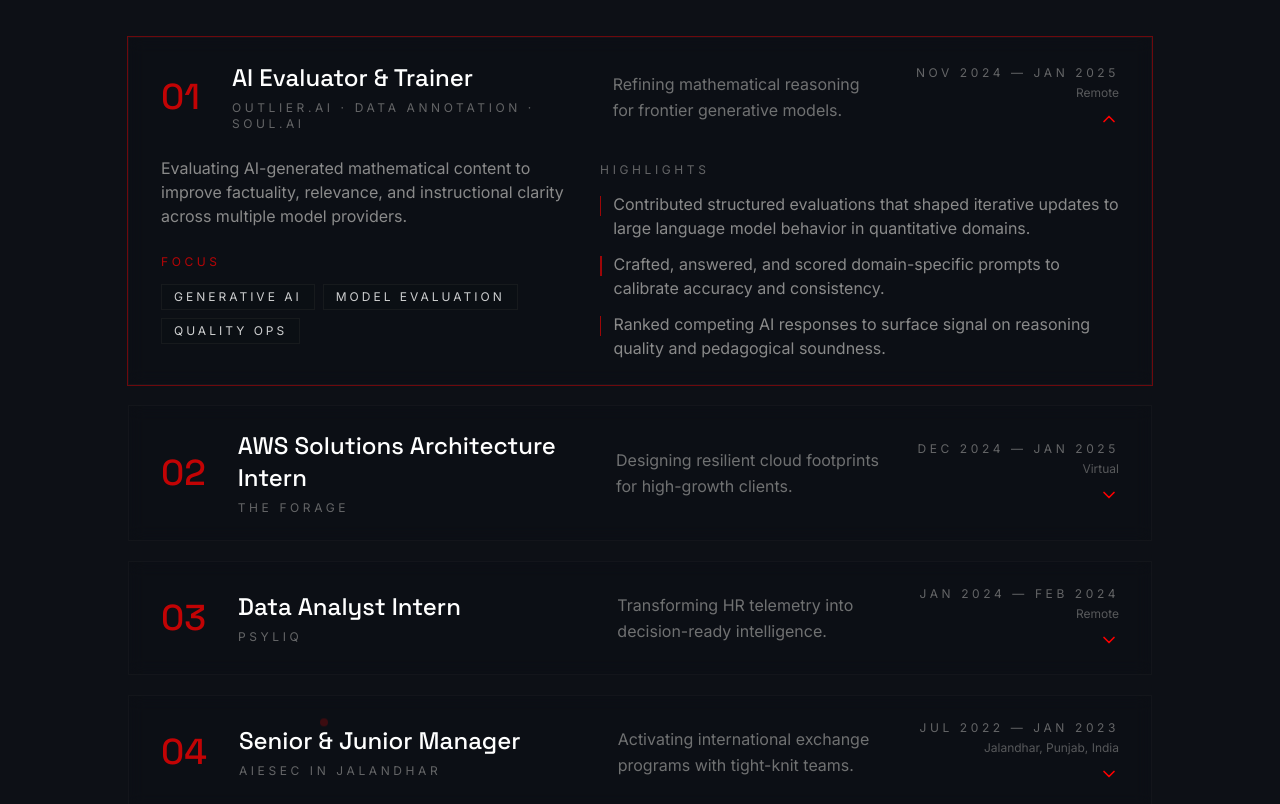
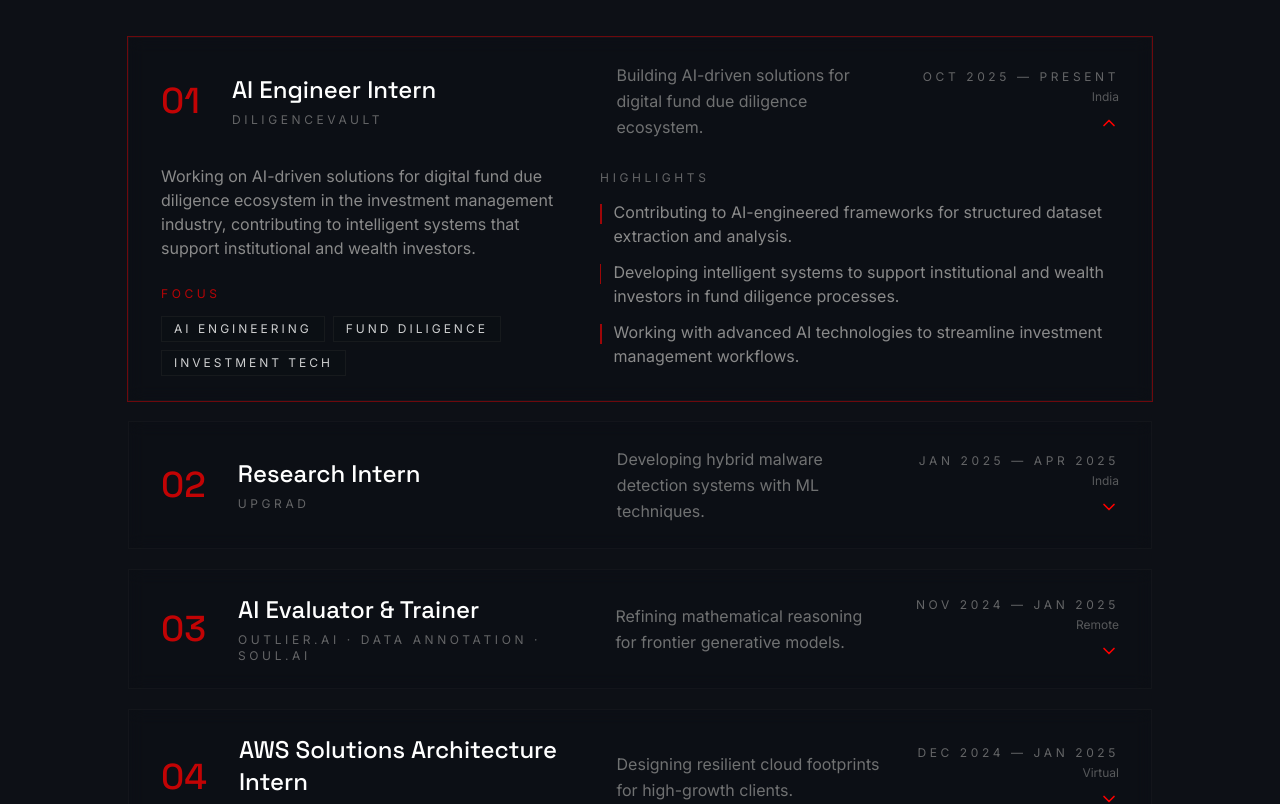
Before and after one commit to Kedhareswer/NaaPeru, a React (Vite) app: page / in a window 1280 px wide. Shown: the part 1895-2699 px from the top of the page. Built offline with nearby package versions, Linux system fonts and the light colour scheme; the HTML template or start-up script is replaced by a standard one.

Commit message:
updates-02

```diff
--- a/src/components/Projects.tsx
+++ b/src/components/Projects.tsx
@@ -106,6 +106,36 @@ export const Projects = () => {
 
   const experiences = [
     {
+      company: "DiligenceVault",
+      role: "AI Engineer Intern",
+      period: "Oct 2025 — Present",
+      location: "India",
+      headline: "Building AI-driven solutions for digital fund due diligence ecosystem.",
+      description:
+        "Working on AI-driven solutions for digital fund due diligence ecosystem in the investment management industry, contributing to intelligent systems that support institutional and wealth investors.",
+      highlights: [
+        "Contributing to AI-engineered frameworks for structured dataset extraction and analysis.",
+        "Developing intelligent systems to support institutional and wealth investors in fund diligence processes.",
+        "Working with advanced AI technologies to streamline investment management workflows.",
+      ],
+      tags: ["AI Engineering", "Fund Diligence", "Investment Tech"],
+    },
+    {
+      company: "upGrad",
+      role: "Research Intern",
+      period: "Jan 2025 — Apr 2025",
+      location: "India",
+      headline: "Developing hybrid malware detection systems with ML techniques.",
+      description:
+        "Developed a hybrid system combining traditional Yara rules with advanced machine learning techniques for hybrid malware detection, addressing real-world security threats.",
+      highlights: [
+        "Collaborated with a team to address real-world security threats through research and implementation.",
+        "Enhanced skills in Python, data analysis, and machine learning for cybersecurity applications.",
+        "Integrated traditional rule-based systems with modern ML approaches for robust threat detection.",
+      ],
+      tags: ["Machine Learning", "Cybersecurity", "Research"],
+    },
+    {
       company: "Outlier.AI · Data Annotation · Soul.AI",
       role: "AI Evaluator & Trainer",
       period: "Nov 2024 — Jan 2025",
@@ -136,34 +166,49 @@ export const Projects = () => {
       tags: ["AWS", "Cloud Architecture", "Performance Engineering"],
     },
     {
-      company: "PSYLIQ",
+      company: "Psyliq",
       role: "Data Analyst Intern",
       period: "Jan 2024 — Feb 2024",
-      location: "Remote",
+      location: "India",
       headline: "Transforming HR telemetry into decision-ready intelligence.",
       description:
         "Analyzed and visualized employee datasets with MySQL, Python, and Power BI to surface performance and retention insights.",
       highlights: [
-        "Delivered dashboards that improved data comprehension for stakeholders by 25% within one month.",
-        "Automated cleaning workflows that accelerated HR reporting cadence.",
-        "Unified SQL and BI outputs into executive-ready narratives for leadership reviews.",
+        "Cleaned and stored HR data, ensuring high-quality information for analysis.",
+        "Created visualizations with Power BI, making complex data easily understandable for stakeholders.",
+        "Leveraged MySQL and Python to streamline data processes, contributing to a more efficient workflow.",
       ],
-      tags: ["Data Analytics", "Power BI", "Storytelling"],
+      tags: ["Data Analytics", "Power BI", "MySQL"],
     },
     {
-      company: "AIESEC in Jalandhar",
-      role: "Senior & Junior Manager",
-      period: "Jul 2022 — Jan 2023",
-      location: "Jalandhar, Punjab, India",
-      headline: "Activating international exchange programs with tight-knit teams.",
+      company: "AIESEC",
+      role: "Senior Manager",
+      period: "Aug 2023 — Dec 2023",
+      location: "Phagwara, Punjab, India",
+      headline: "Managing outbound professional exchange programs.",
       description:
-        "Led outbound professional exchange operations, coordinating partner relationships and volunteer pods to deliver seamless participant experiences.",
+        "Successfully managed outbound professional exchange programs in Outgoing Global Talent Department (OGT), demonstrating strong leadership and commitment to participant satisfaction.",
       highlights: [
-        "Directed cross-functional ceremonies and touchpoints to uphold program quality standards.",
-        "Mentored junior organizers, strengthening collaboration and ownership across the chapter.",
-        "Facilitated stakeholder communications that kept global partners aligned on deliverables.",
+        "Oversaw program execution, demonstrating strong leadership and commitment to participant satisfaction.",
+        "Fostered team building through collaborative projects, enhancing organizational effectiveness and teamwork.",
+        "Coordinated partner relationships and volunteer pods to deliver seamless participant experiences.",
       ],
       tags: ["Leadership", "Program Management", "Team Operations"],
+    },
+    {
+      company: "AIESEC",
+      role: "Junior Manager",
+      period: "May 2023 — Aug 2023",
+      location: "Phagwara, Punjab, India",
+      headline: "Contributing to talent engagement and outreach initiatives.",
+      description:
+        "Actively contributed to the Outgoing Global Talent department, focusing on talent engagement and outreach initiatives.",
+      highlights: [
+        "Engaged potential candidates through cold calling, effectively pitching program benefits.",
+        "Enhanced marketing efforts by creating engaging content using Canva.",
+        "Strengthened time management skills to balance multiple responsibilities efficiently.",
+      ],
+      tags: ["Talent Engagement", "Marketing", "Outreach"],
     },
   ];
 
```
Also changed, not shown: public/profile.json (+11 -0 lines).
